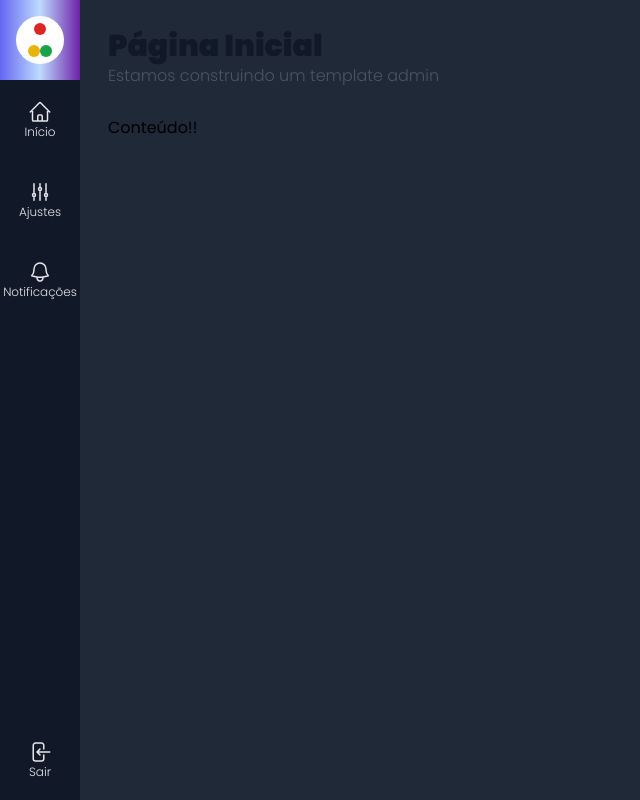
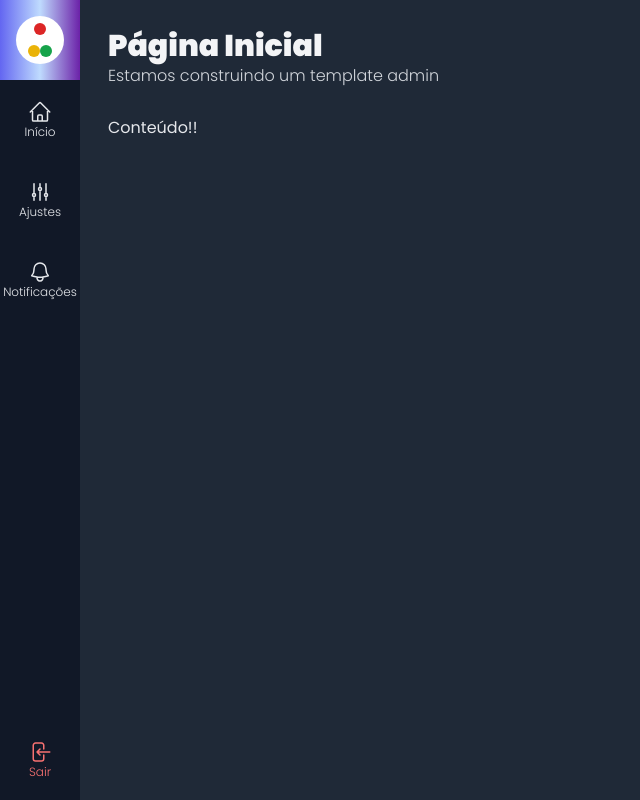
Before and after one commit to marcelolinck/admin-template, a Next.js app: page / in a window 1280 px wide. Shown: the whole page, without its empty margins (0-640 px from the left). Built offline with nearby package versions, Linux system fonts and the light colour scheme.

Commit message:
173 - Finalizado esquema de cores

```diff
--- a/src/components/template/Conteudo.tsx
+++ b/src/components/template/Conteudo.tsx
@@ -6,6 +6,7 @@ export default function Conteudo(props: ConteudoProps){
     return(
         <div className={`
             flex flex-col mt-7
+            dark:text-gray-200
         `}>
          {props.children}
         </div>
--- a/src/components/template/MenuItem.tsx
+++ b/src/components/template/MenuItem.tsx
@@ -28,7 +28,7 @@ export default function MenuItem(props: MenuItemProps) {
 
     return (
         <li onClick={props.onClick} className={`
-            hover:bg-gray-100
+            hover:bg-gray-100 dark:hover:bg-gray-800
             cursor-pointer
         `}>
             {props.url ? (
--- a/src/components/template/MenuLateral.tsx
+++ b/src/components/template/MenuLateral.tsx
@@ -1,5 +1,5 @@
 import { IconeAjustes, IconeCasa, IconeSair, IconeSino } from "../Icons/Index"
-import Logo from "./Logo"
+import Logo from './Logo'
 import MenuItem from "./MenuItem"
 
 export default function MenuLateral() {
@@ -24,8 +24,9 @@ export default function MenuLateral() {
             </ul>
             <ul>
                 <MenuItem url="/" texto="Sair" icone={IconeSair} onClick={()=>console.log('Logout!')} className={`
-                text-red-600
+                text-red-600 dark:text-red-400
                 hover:bg-red-400 hover:text-white
+                dark:hover:text-white
                 `}/>
 
             </ul>
--- a/src/components/template/Titulo.tsx
+++ b/src/components/template/Titulo.tsx
@@ -8,13 +8,14 @@ export default function Titulo(props: TituloProps){
         <div>
             <h1 className={`
             font-black text-3xl
-            text-gray-900
+            text-gray-900 dark:text-gray-100
             `}>
                 {props.titulo}
             </h1>
             <h2 className={`
             font-light
             text-gray-600
+            dark:text-gray-300
             `}>
                 {props.subtitulo}
             </h2>
```
